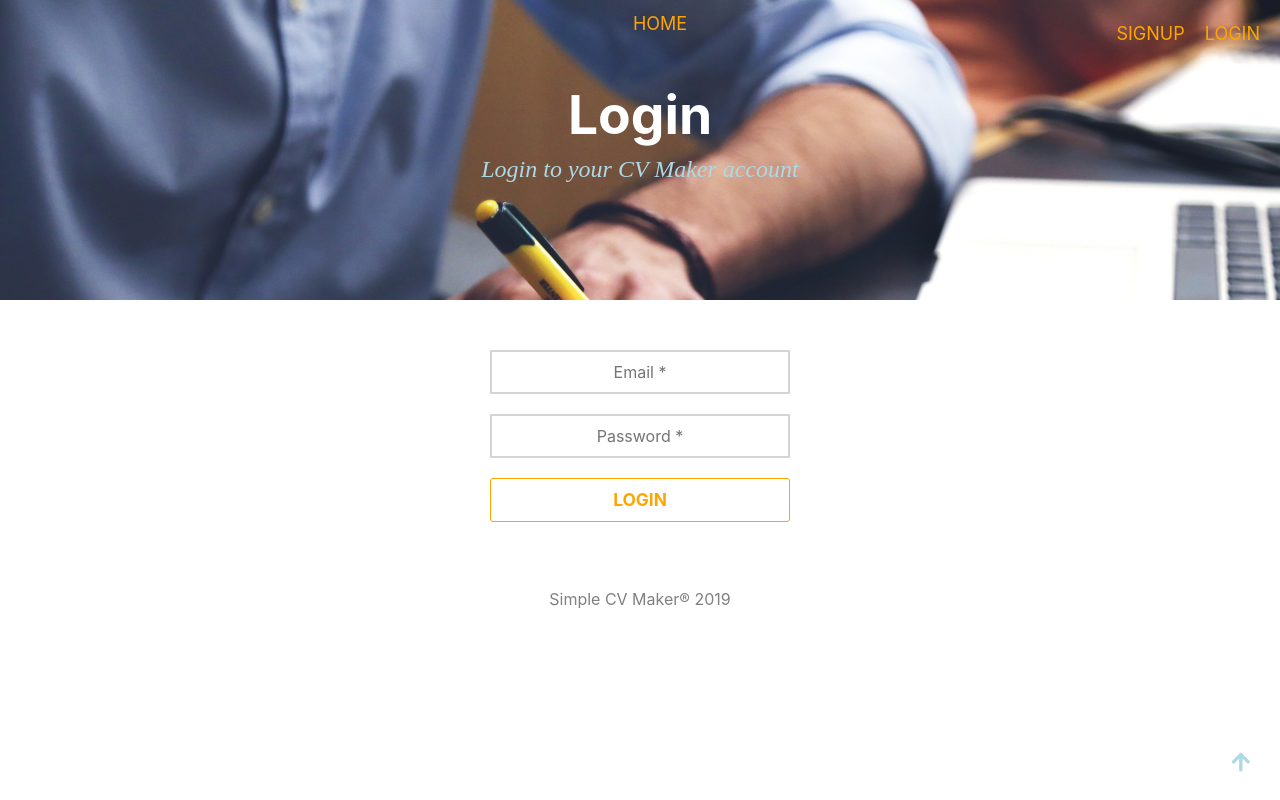
After one commit to Michelle-lele/project0, a Flask app: page /login in a window 1280 px wide. The commit adds this page. Run offline with Flask 2, Linux system fonts and the light colour scheme; some libraries are stand-ins or nearby versions.

Commit message:
Login part 1

```diff
--- a/application.py
+++ b/application.py
@@ -1,12 +1,16 @@
 import os, sys
 
-from flask import Flask, render_template, request, session
+from flask import Flask, render_template, request, session, redirect, url_for
+from functools import wraps
+from werkzeug.security import check_password_hash, generate_password_hash
 from database import db
 from models import User
-from werkzeug.security import check_password_hash, generate_password_hash
 
 app = Flask(__name__)
 app.config.from_envvar('APP_SETTINGS')
+
+#def login_required(f):
+
 
 @app.route("/")
 @app.route("/index.html")
@@ -15,7 +19,7 @@ def index():
 	user_name = user_name.capitalize()
 	return render_template("index.html", user_name=user_name)
 
-@app.route("/signup.html", methods=["POST", "GET"])
+@app.route("/signup", methods=["POST", "GET"])
 def signup():
 	if request.method == "POST":
 		errorMessages = []
@@ -63,10 +67,38 @@ def signup():
 		newUser = User(username=request.form.get("username"), email=request.form.get("email"), password=generate_password_hash(request.form.get("password")))
 		db.add(newUser)
 		db.commit()
-		successMessages.append(f"The user has been successfully created!")
+		successMessages.append(f"You have registered successfully!")
+		return render_template("signup.html", successMessages=successMessages)
 
-	return render_template("signup.html", successMessages=successMessages)
+	return render_template("signup.html")
 
+@app.route("/login", methods=["POST", "GET"])
+def login():
+	errorMessages = []
+
+	if request.method == "POST":
+		if not request.form.get("email"):
+			errorMessages.append("Username is required!")
+
+		if not request.form.get("password"):
+			errorMessages.append("Password is required!")
+
+		if errorMessages != []:
+			return render_template("login.html", errorMessages=errorMessages)
+
+		user = db.query(User).filter(User.email == request.form.get("email")).count()
+		#WIP check hash
+		password = db.query(User).filter(User.password == request.form.get("password")).count()
+		print(user, file=sys.stderr)
+		print(password, file=sys.stderr)
+
+		if user == 1 or password == 1:
+			errorMessages.append("Your username or password are not correct!")
+			return render_template("login.html", errorMessages=errorMessages)
+		else:
+			return redirect(url_for('index'))
+
+	return render_template("login.html")
 
 @app.route("/template-leia.html")
 def template_leia():
--- a/static/css/index.css
+++ b/static/css/index.css
@@ -106,6 +106,10 @@ form > * {
   color: red;
   font-size: 21pt; }
 
+.success-message {
+  color: green;
+  font-size: 21pt; }
+
 #templates h2, #about h2 {
   color: orange;
   text-align: center;
--- a/templates/base.html
+++ b/templates/base.html
@@ -26,8 +26,10 @@
 	    		<span id="account">
                     {% if user_name %}
 				        Hello, {{ user_name }}
+                        <li><a href="">Log out</a></li>
 				    {% else %}
 				        <li><a href="{{ url_for('signup') }}">Signup</a></li>
+                        <li><a href="{{ url_for('login') }}">Login</a></li>
 				    {% endif %}
 				</span>
     		</nav>
--- /dev/null
+++ b/templates/login.html
@@ -0,0 +1,31 @@
+{% extends "base.html" %}
+{% block nav %}
+	    <li><a href="/">Home</a></li>
+	{% endblock %}
+
+	{% block topcontent %}
+	    <div id="headline">
+	        <h1>Login</h1>
+	        <h3>Login to your CV Maker account</h3>
+	    </div>
+	{% endblock %}
+
+	{% block content %}
+			<div class="container-fluid">
+				<form name="signup" class="form" action = "{{ url_for('login') }}" method="post">
+					{% if errorMessages %}
+						{% for errorMessage in errorMessages %}
+							<span class="error-message">{{ errorMessage }}</span>
+						{% endfor %}
+					{% endif %}
+					{% if successMessages %}
+						{% for successMessage in successMessages %}
+							<span class="success-message">{{ successMessage }}</span>
+						{% endfor %}
+					{% endif %}
+					<input type="email" name="email" placeholder="Email *" autocomplete="email" required>
+					<input type="password" name="password" placeholder="Password *" autocomplete="new-password" required>
+					<button type="submit">Login</button>
+				</form>
+			</div>
+	{% endblock %}
```
Also changed, not shown: 1 other file.
